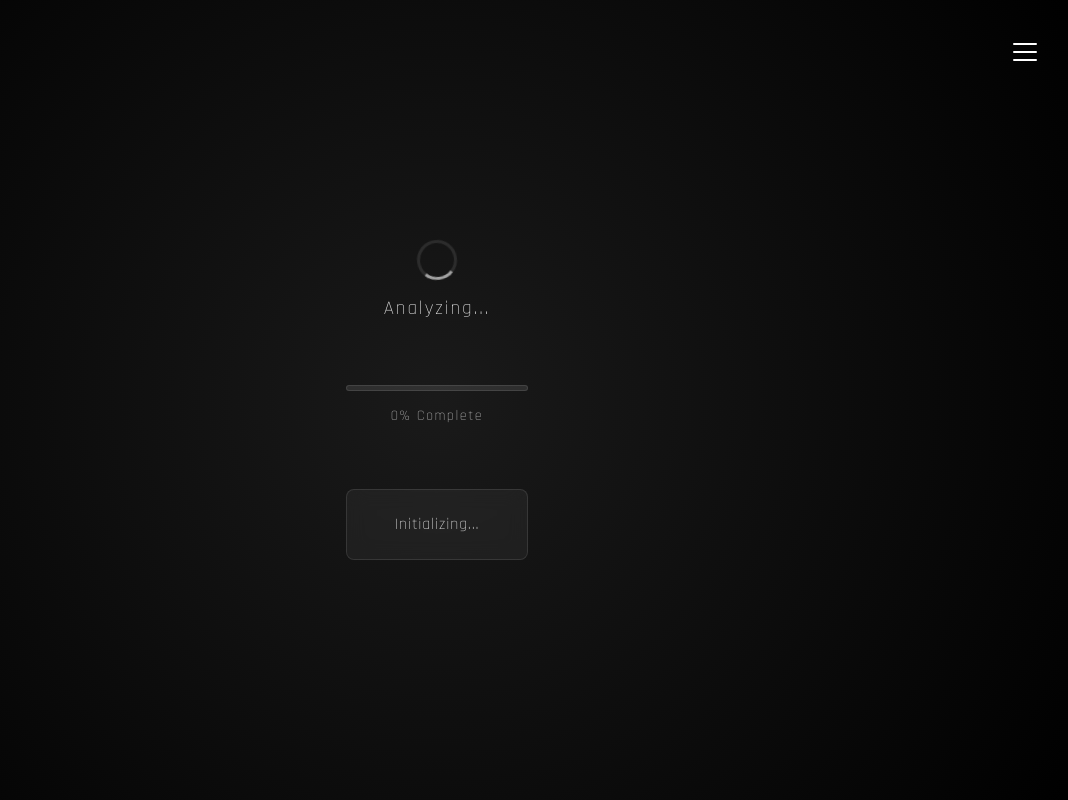
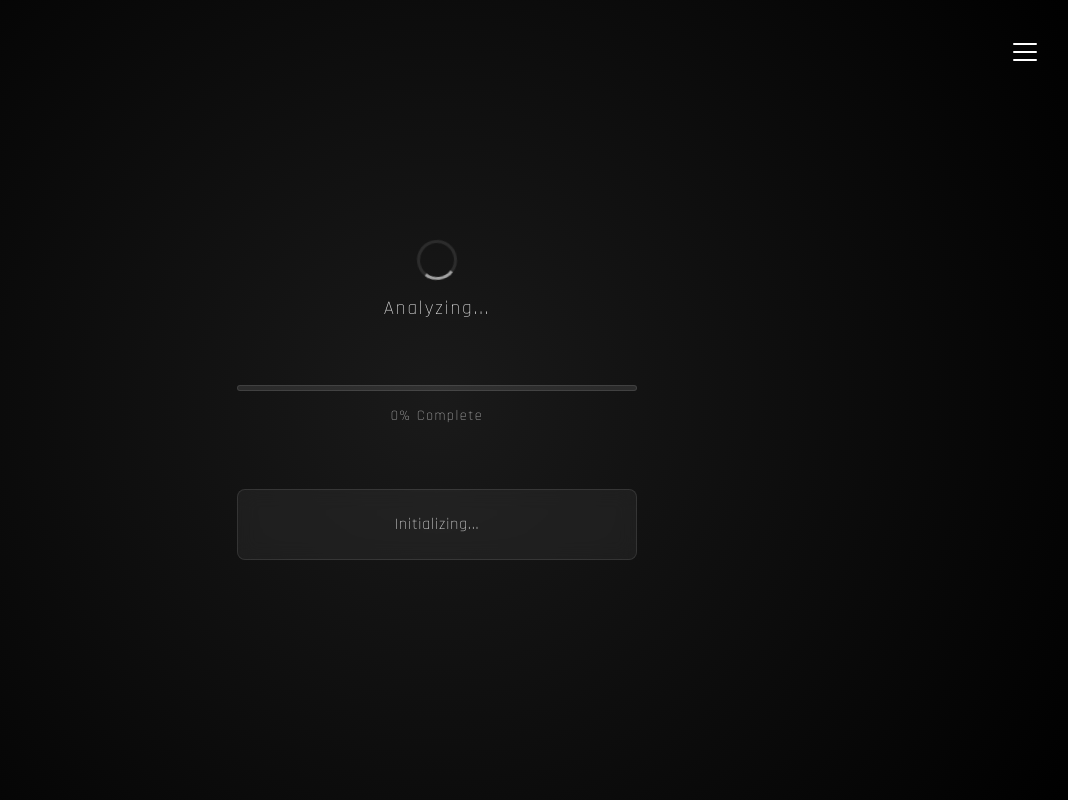
Before and after one commit to louistaii/ShapeSplit, a React (Create React App) app in the folder client/: page /loading in a window 1280 px wide. Shown: the whole page, without its empty margins (203-1271 px from the left). Built offline with nearby package versions, Linux system fonts and the light colour scheme.

Commit message:
Fix loading bar

```diff
--- a/client/src/App.css
+++ b/client/src/App.css
@@ -721,8 +721,7 @@
 
 /* Progress Bar */
 .progress-container {
-  width: 100%;
-  max-width: 600px;
+  width: 400px;
   display: flex;
   flex-direction: column;
   gap: 1rem;
--- a/client/src/SearchPage.tsx
+++ b/client/src/SearchPage.tsx
@@ -65,9 +65,7 @@ const SearchPage: React.FC = () => {
             context?.setProfileIconUrl(data.data.summoner.profileIconUrl);
           }
           context?.setLoadingStatus((prev) => [...prev, '✨ Analysis complete!']);
-          setTimeout(() => {
-            navigate('/results');
-          }, 800);
+          navigate('/results');
         } else if (data.type === 'error') {
           eventSource.close();
           context?.setLoadingStatus((prev) => [...prev, `❌ ${data.message}`]);
```
